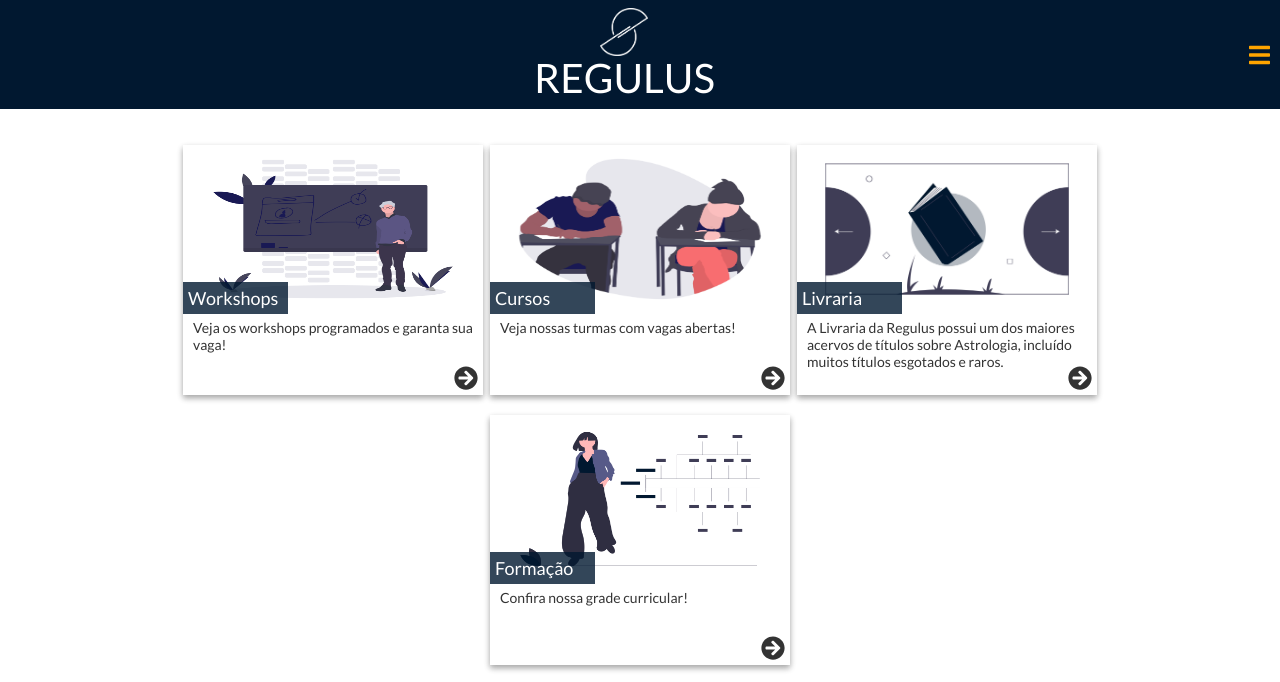
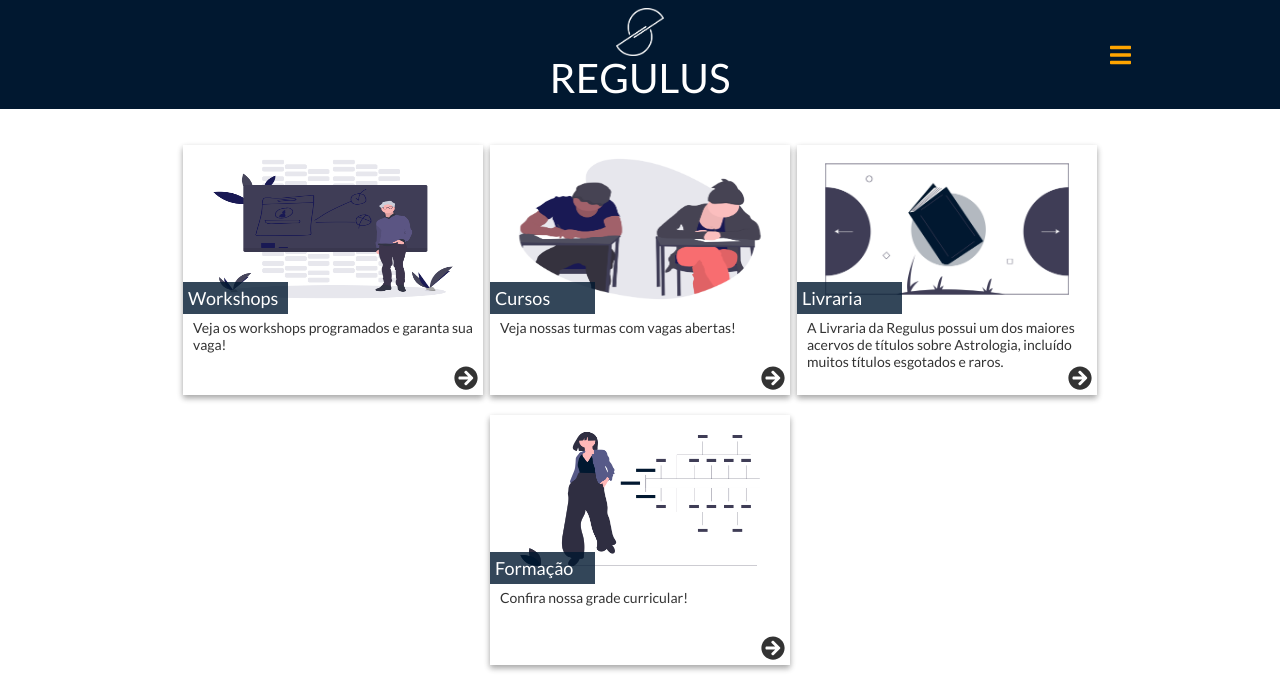
Before and after one commit to jonniebigodes/regulus-site, a Gatsby site: page / in a window 1280 px wide. Shown: the top 682 px of the page. Built offline with nearby package versions, Linux system fonts and the light colour scheme; Gatsby itself is replaced by a stand-in of ours.

Commit message:
centraliza logo e ajusta posição do menu

```diff
--- a/src/components/header.js
+++ b/src/components/header.js
@@ -9,7 +9,8 @@ const Header = ({ siteTitle }) => (
     style={{
       background: `#011830`,
       marginBottom: `1.45rem`,
-      display: "flex",
+      display: "grid",
+      gridTemplateColumns: "1fr 2fr 1fr ",
       alignItems: "center"
     }}
   >
@@ -18,7 +19,7 @@ const Header = ({ siteTitle }) => (
         margin: `0 auto`,
         maxWidth: 960,
         padding: `0.45rem 0 `,
-        display: "flex",
+        gridColumnStart: 2,
         alignItems: "center"
       }}
     >
@@ -37,7 +38,7 @@ const Header = ({ siteTitle }) => (
           <h1 style={{fontWeight: "lighter", margin: 0}}>{siteTitle}</h1>
         </Link>
     </div>
-    <div style={{paddingRight: "10px"}}>
+    <div style={{margin: "auto"}}>
       <Menu />
     </div>
 
```
